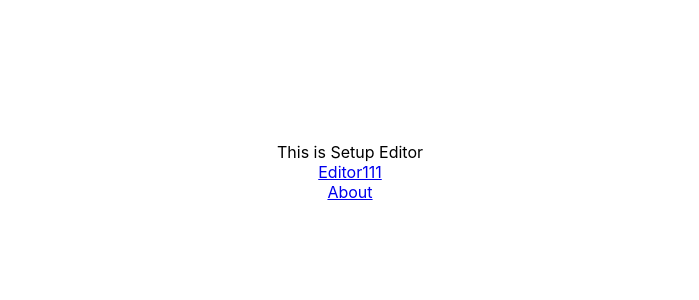
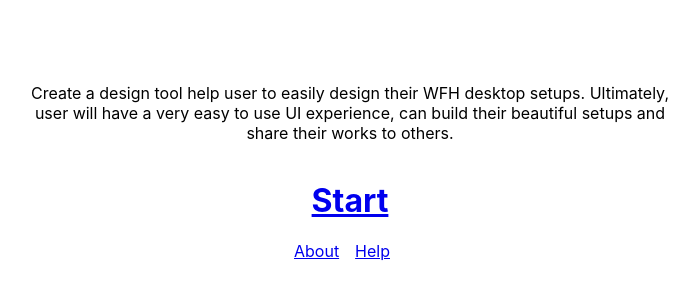
Before and after one commit to f1982/desk-setup-editor, a React (Create React App) app: page / in a window 1280 px wide. Shown: the part 228-528 px from the top of the page, without its empty margins (290-989 px from the left). Built offline with nearby package versions, Linux system fonts and the light colour scheme.

Commit message:
refactor: move pages folder and files

```diff
--- a/src/editor/EditScene.ts
+++ b/src/editor/EditScene.ts
@@ -10,7 +10,6 @@ import { getDSEObject, moveCameraToObject } from '../utils/threeUtils';
 import GlobalController from './controllers/Controls';
 import { getCamera, getGirds, getGUIPanel, getLights, getOrthographicCamera, getRenderer, getScene, getStats } from './SceneElements';
 import SetupObjects from './SetupObjects';
-import DSEObject from '../models/DSEObject';
 
 
 // use this tool to help you to locate the position of the light and cameras
--- a/src/index.tsx
+++ b/src/index.tsx
@@ -1,13 +1,13 @@
-import React from 'react'
 import ReactDOM from 'react-dom/client';
 import {
   HashRouter, Route, Routes
 } from "react-router-dom";
 import reportWebVitals from './reportWebVitals';
 
-import About from './pages/About';
-import Editor from './pages/Editor';
-import Home from './pages/Home';
+import AboutPage from './pages/about/About';
+import Editor from './pages/editor/Editor';
+import HelpPage from './pages/help/Help';
+import Home from './pages/home/Home';
 
 import './global.scss';
 
@@ -19,7 +19,8 @@ root.render(
     <Routes>
       <Route path="/" element={<Home />} />
       <Route path="/editor" element={<Editor />} />
-      <Route path="/about" element={<About />} />
+      <Route path="/about" element={<AboutPage />} />
+      <Route path="/help" element={<HelpPage />} />
     </Routes>
   </HashRouter>
 
--- a/src/pages/About.tsx
+++ /dev/null
@@ -1,13 +0,0 @@
-import {Link} from 'react-router-dom'
-import React from 'react'
-
-function About() {
-  return (
-    <div className="page">
-      <div className="intro">This is Setup Editor</div>
-      <Link to="/">Home</Link>
-    </div>
-  );
-}
-
-export default About;
--- a/src/pages/Home.tsx
+++ /dev/null
@@ -1,18 +0,0 @@
-import {Link} from 'react-router-dom'
-import React from 'react'
-
-function Intro() {
-  return (
-    <div className="page">
-      <div className="intro">This is Setup Editor</div>
-      <div>
-        <Link to="/editor">Editor111</Link>
-      </div>
-      <div>
-        <Link to="/about">About</Link>
-      </div>
-    </div>
-  );
-}
-
-export default Intro;
--- /dev/null
+++ b/src/pages/about/About.scss
@@ -0,0 +1,5 @@
+.intro {
+  width: 50%;
+  text-align: center;
+  margin-bottom: 1rem;
+}
--- /dev/null
+++ b/src/pages/about/About.tsx
@@ -0,0 +1,15 @@
+import { Link } from 'react-router-dom'
+import React from 'react'
+import './About.scss'
+
+const AboutPage: React.FC = () => {
+  return (
+    <div className="page">
+      <h1>About</h1>
+      <div className="intro">This is the about page</div>
+      <Link to="/">Back</Link>
+    </div>
+  );
+}
+
+export default AboutPage;
--- a/src/pages/Editor.tsx
+++ b/src/pages/editor/Editor.tsx
@@ -1,4 +1,4 @@
-import ThreeComponent from '../component/ThreeContainer/ThreeComponent';
+import ThreeComponent from '../../component/ThreeContainer/ThreeComponent';
 import React from 'react'
 import { Link } from 'react-router-dom';
 import './Editor.scss'
--- /dev/null
+++ b/src/pages/help/Help.scss
@@ -0,0 +1,5 @@
+.intro {
+  width: 50%;
+  text-align: center;
+  margin-bottom: 1rem;
+}
--- /dev/null
+++ b/src/pages/help/Help.tsx
@@ -0,0 +1,15 @@
+import { Link } from 'react-router-dom'
+import React from 'react'
+import './Help.scss';
+
+const HelpPage: React.FC = () => {
+  return (
+    <div className="page">
+      <h1>Help</h1>
+      <div className="intro">This is the help page</div>
+      <Link to="/">Back</Link>
+    </div>
+  );
+}
+
+export default HelpPage;
--- /dev/null
+++ b/src/pages/home/Home.scss
@@ -0,0 +1,14 @@
+.intro {
+  width: 50%;
+  text-align: center;
+  margin-bottom: 1rem;
+}
+
+.links {
+  display: flex;
+  flex-direction: row;
+
+  a {
+    margin-right: 1rem;
+  }
+}
--- /dev/null
+++ b/src/pages/home/Home.tsx
@@ -0,0 +1,24 @@
+import { Link } from 'react-router-dom'
+import React from 'react'
+import './Home.scss';
+
+const Intro: React.FC = () => {
+  return (
+    <div className="page">
+      <div className="intro">
+        Create a design tool help user to easily design their WFH desktop setups. Ultimately, user will have a very easy to use UI experience, can build their beautiful setups and share their works to others.
+      </div>
+      <div>
+        <Link to="/editor">
+          <h1>Start</h1>
+        </Link>
+      </div>
+      <div className='links'>
+        <Link to="/about">About</Link>
+        <Link to="/help">Help</Link>
+      </div>
+    </div>
+  );
+}
+
+export default Intro;
```
Also changed, not shown: src/pages/editor/Editor.scss (renamed from src/pages/Editor.scss), 1 other file (tests, documents, lock files or other folders).
